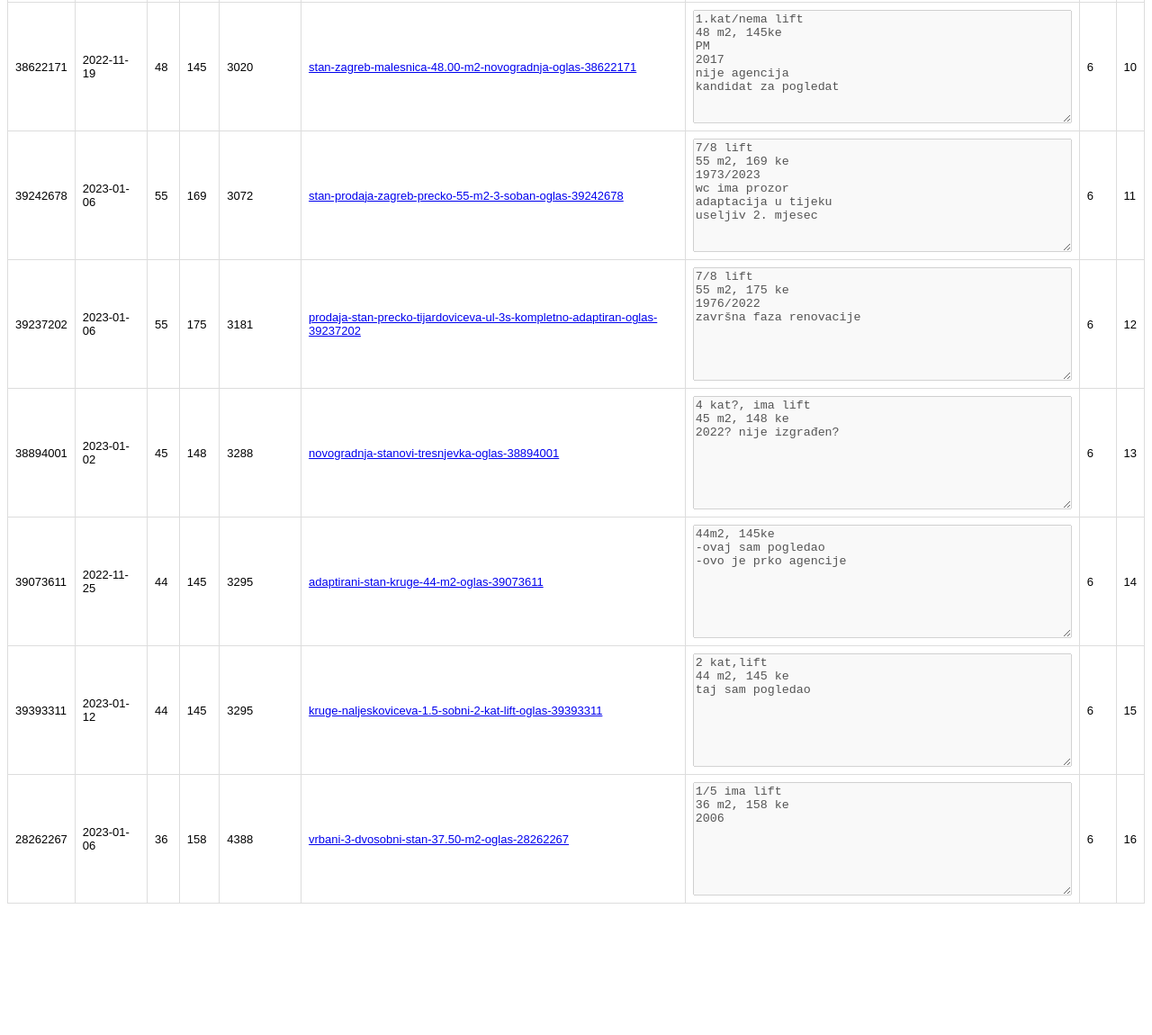
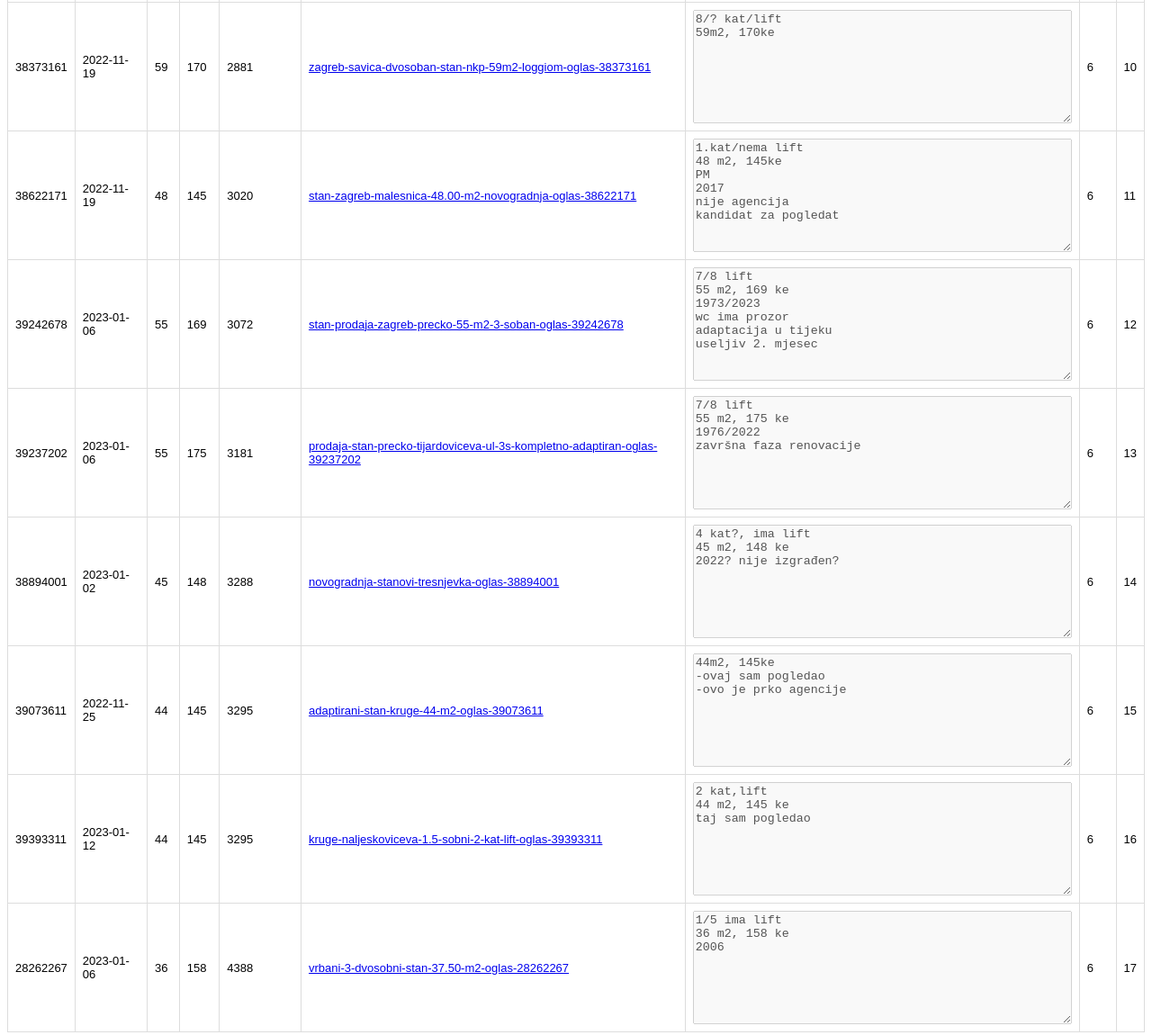
Before and after one commit to kecvir/kecvir.github.io, a plain HTML site: page 6.html in a window 1280 px wide. Shown: the part 1325-2475 px from the top of the page at 90% size. Before the commit the page ends 2337 px from the top, so only its background shows below. Drawn offline with Linux system fonts and the light colour scheme.

Commit message:
stan na savici prije posjete..

```diff
--- a/6.html
+++ b/6.html
@@ -82,9 +82,19 @@ document.addEventListener('DOMContentLoaded',()=>isOk());</script>
         <body>
             <table id="customers">
                 <thead><tr><th>id</th><th>et</th><th>m2</th><th>keur</th><th>eur_per_m2</th><th>link</th><th>comment</th><th>rate</th><th>rn</th></tr></thead>
-                <tbody><tr><td>38218314</td><td>2022-11-26</td><td>62</td><td>145</td><td>2338</td><td><a href="https://www.njuskalo.hr/nekretnine/prostrani-stan-balkonom-gajnice-atraktivno-oglas-38218314" target="_blank">prostrani-stan-balkonom-gajnice-atraktivno-oglas-38218314</a></td><td><textarea cols=50 rows=8 disabled>za pogledati
+                <tbody><tr><td>38180910</td><td>2022-11-26</td><td>62</td><td>145</td><td>2338</td><td><a href="https://www.njuskalo.hr/nekretnine/zagreb-gajnice-sigetje-ul-trosoban-stan-62-m2-loggia-oglas-38180910" target="_blank">zagreb-gajnice-sigetje-ul-trosoban-stan-62-m2-loggia-oglas-38180910</a></td><td><textarea cols=50 rows=8 disabled>isti kao prethodni
 8/9 kat, 2 lifta
 62 m2, 145ke
+postoji mogucnost namjestenja
+isti kao 38218314
+?/2021</textarea></td><td>6</td><td>1</td></tr><tr><td>39127539</td><td>2022-12-08</td><td>61</td><td>145</td><td>2377</td><td><a href="https://www.njuskalo.hr/nekretnine/zagreb-gajnice-trosobni-stan-8-kat-lift-oglas-39127539" target="_blank">zagreb-gajnice-trosobni-stan-8-kat-lift-oglas-39127539</a></td><td><textarea cols=50 rows=8 disabled>8/9, 2 lifta
+61 m2,145ke
+?/2022
+isti kao 38218314</textarea></td><td>6</td><td>2</td></tr><tr><td>39450983</td><td>2023-01-17</td><td>61</td><td>145</td><td>2377</td><td><a href="https://www.njuskalo.hr/nekretnine/prodaja-stan-gajnice-sigetje-2.5s-61m2-oglas-39450983" target="_blank">prodaja-stan-gajnice-sigetje-2.5s-61m2-oglas-39450983</a></td><td><textarea cols=50 rows=8 disabled>8/9 2 lifta
+61 m2, 145 ke
+1975/2022</textarea></td><td>6</td><td>3</td></tr><tr><td>38218314</td><td>2022-11-26</td><td>62</td><td>150</td><td>2419</td><td><a href="https://www.njuskalo.hr/nekretnine/prostrani-stan-balkonom-gajnice-atraktivno-oglas-38218314" target="_blank">prostrani-stan-balkonom-gajnice-atraktivno-oglas-38218314</a></td><td><textarea cols=50 rows=8 disabled>za pogledati
+8/9 kat, 2 lifta
+62 m2, 150ke
 postoji mogucnost namjestenja
 isti kao 38180910
 ?/2021
@@ -92,17 +102,7 @@ isti kao 38180910
 grunt:
 ZK uložak br. 37249, k.o. STENJEVEC
 kč 1004/6
-E-208  ili E-221 ako je Sigetje 22</textarea></td><td>6</td><td>1</td></tr><tr><td>38180910</td><td>2022-11-26</td><td>62</td><td>145</td><td>2338</td><td><a href="https://www.njuskalo.hr/nekretnine/zagreb-gajnice-sigetje-ul-trosoban-stan-62-m2-loggia-oglas-38180910" target="_blank">zagreb-gajnice-sigetje-ul-trosoban-stan-62-m2-loggia-oglas-38180910</a></td><td><textarea cols=50 rows=8 disabled>isti kao prethodni
-8/9 kat, 2 lifta
-62 m2, 145ke
-postoji mogucnost namjestenja
-isti kao 38218314
-?/2021</textarea></td><td>6</td><td>2</td></tr><tr><td>39127539</td><td>2022-12-08</td><td>61</td><td>145</td><td>2377</td><td><a href="https://www.njuskalo.hr/nekretnine/zagreb-gajnice-trosobni-stan-8-kat-lift-oglas-39127539" target="_blank">zagreb-gajnice-trosobni-stan-8-kat-lift-oglas-39127539</a></td><td><textarea cols=50 rows=8 disabled>8/9, 2 lifta
-61 m2,145ke
-?/2022
-isti kao 38218314</textarea></td><td>6</td><td>3</td></tr><tr><td>39450983</td><td>2023-01-17</td><td>61</td><td>145</td><td>2377</td><td><a href="https://www.njuskalo.hr/nekretnine/prodaja-stan-gajnice-sigetje-2.5s-61m2-oglas-39450983" target="_blank">prodaja-stan-gajnice-sigetje-2.5s-61m2-oglas-39450983</a></td><td><textarea cols=50 rows=8 disabled>8/9 2 lifta
-61 m2, 145 ke
-1975/2022</textarea></td><td>6</td><td>4</td></tr><tr><td>37847724</td><td>2022-11-26</td><td>62</td><td>150</td><td>2419</td><td><a href="https://www.njuskalo.hr/nekretnine/gajnice-ul-sigetje-62-m2-trosoban-stan-loggiom-8-kat-lift-oglas-37847724" target="_blank">gajnice-ul-sigetje-62-m2-trosoban-stan-loggiom-8-kat-lift-oglas-37847724</a></td><td><textarea cols=50 rows=8 disabled>8/9 kat, lift
+E-208  ili E-221 ako je Sigetje 22</textarea></td><td>6</td><td>4</td></tr><tr><td>37847724</td><td>2022-11-26</td><td>62</td><td>150</td><td>2419</td><td><a href="https://www.njuskalo.hr/nekretnine/gajnice-ul-sigetje-62-m2-trosoban-stan-loggiom-8-kat-lift-oglas-37847724" target="_blank">gajnice-ul-sigetje-62-m2-trosoban-stan-loggiom-8-kat-lift-oglas-37847724</a></td><td><textarea cols=50 rows=8 disabled>8/9 kat, lift
 62m2, 150ke
 1974/2022
 isti kao 38218314</textarea></td><td>6</td><td>5</td></tr><tr><td>39403812</td><td>2023-01-14</td><td>36</td><td>92</td><td>2555</td><td><a href="https://www.njuskalo.hr/nekretnine/stan-stenjevec-zagreb-36-m2-oglas-39403812" target="_blank">stan-stenjevec-zagreb-36-m2-oglas-39403812</a></td><td><textarea cols=50 rows=8 disabled>1 kat, nema lift
@@ -121,28 +121,29 @@ viseetazni?</textarea></td><td>6</td><td>7</td></tr><tr><td>39149704</td><td>202
 59 m2, 165ke
 1975/2012
 nije preko agencije
-kandidat za pogledat?</textarea></td><td>6</td><td>9</td></tr><tr><td>38622171</td><td>2022-11-19</td><td>48</td><td>145</td><td>3020</td><td><a href="https://www.njuskalo.hr/nekretnine/stan-zagreb-malesnica-48.00-m2-novogradnja-oglas-38622171" target="_blank">stan-zagreb-malesnica-48.00-m2-novogradnja-oglas-38622171</a></td><td><textarea cols=50 rows=8 disabled>1.kat/nema lift
+kandidat za pogledat?</textarea></td><td>6</td><td>9</td></tr><tr><td>38373161</td><td>2022-11-19</td><td>59</td><td>170</td><td>2881</td><td><a href="https://www.njuskalo.hr/nekretnine/zagreb-savica-dvosoban-stan-nkp-59m2-loggiom-oglas-38373161" target="_blank">zagreb-savica-dvosoban-stan-nkp-59m2-loggiom-oglas-38373161</a></td><td><textarea cols=50 rows=8 disabled>8/? kat/lift
+59m2, 170ke</textarea></td><td>6</td><td>10</td></tr><tr><td>38622171</td><td>2022-11-19</td><td>48</td><td>145</td><td>3020</td><td><a href="https://www.njuskalo.hr/nekretnine/stan-zagreb-malesnica-48.00-m2-novogradnja-oglas-38622171" target="_blank">stan-zagreb-malesnica-48.00-m2-novogradnja-oglas-38622171</a></td><td><textarea cols=50 rows=8 disabled>1.kat/nema lift
 48 m2, 145ke
 PM
 2017
 nije agencija
-kandidat za pogledat</textarea></td><td>6</td><td>10</td></tr><tr><td>39242678</td><td>2023-01-06</td><td>55</td><td>169</td><td>3072</td><td><a href="https://www.njuskalo.hr/nekretnine/stan-prodaja-zagreb-precko-55-m2-3-soban-oglas-39242678" target="_blank">stan-prodaja-zagreb-precko-55-m2-3-soban-oglas-39242678</a></td><td><textarea cols=50 rows=8 disabled>7/8 lift
+kandidat za pogledat</textarea></td><td>6</td><td>11</td></tr><tr><td>39242678</td><td>2023-01-06</td><td>55</td><td>169</td><td>3072</td><td><a href="https://www.njuskalo.hr/nekretnine/stan-prodaja-zagreb-precko-55-m2-3-soban-oglas-39242678" target="_blank">stan-prodaja-zagreb-precko-55-m2-3-soban-oglas-39242678</a></td><td><textarea cols=50 rows=8 disabled>7/8 lift
 55 m2, 169 ke
 1973/2023
 wc ima prozor
 adaptacija u tijeku
-useljiv 2. mjesec</textarea></td><td>6</td><td>11</td></tr><tr><td>39237202</td><td>2023-01-06</td><td>55</td><td>175</td><td>3181</td><td><a href="https://www.njuskalo.hr/nekretnine/prodaja-stan-precko-tijardoviceva-ul-3s-kompletno-adaptiran-oglas-39237202" target="_blank">prodaja-stan-precko-tijardoviceva-ul-3s-kompletno-adaptiran-oglas-39237202</a></td><td><textarea cols=50 rows=8 disabled>7/8 lift
+useljiv 2. mjesec</textarea></td><td>6</td><td>12</td></tr><tr><td>39237202</td><td>2023-01-06</td><td>55</td><td>175</td><td>3181</td><td><a href="https://www.njuskalo.hr/nekretnine/prodaja-stan-precko-tijardoviceva-ul-3s-kompletno-adaptiran-oglas-39237202" target="_blank">prodaja-stan-precko-tijardoviceva-ul-3s-kompletno-adaptiran-oglas-39237202</a></td><td><textarea cols=50 rows=8 disabled>7/8 lift
 55 m2, 175 ke
 1976/2022
-završna faza renovacije</textarea></td><td>6</td><td>12</td></tr><tr><td>38894001</td><td>2023-01-02</td><td>45</td><td>148</td><td>3288</td><td><a href="https://www.njuskalo.hr/nekretnine/novogradnja-stanovi-tresnjevka-oglas-38894001" target="_blank">novogradnja-stanovi-tresnjevka-oglas-38894001</a></td><td><textarea cols=50 rows=8 disabled>4 kat?, ima lift
+završna faza renovacije</textarea></td><td>6</td><td>13</td></tr><tr><td>38894001</td><td>2023-01-02</td><td>45</td><td>148</td><td>3288</td><td><a href="https://www.njuskalo.hr/nekretnine/novogradnja-stanovi-tresnjevka-oglas-38894001" target="_blank">novogradnja-stanovi-tresnjevka-oglas-38894001</a></td><td><textarea cols=50 rows=8 disabled>4 kat?, ima lift
 45 m2, 148 ke
-2022? nije izgrađen?</textarea></td><td>6</td><td>13</td></tr><tr><td>39073611</td><td>2022-11-25</td><td>44</td><td>145</td><td>3295</td><td><a href="https://www.njuskalo.hr/nekretnine/adaptirani-stan-kruge-44-m2-oglas-39073611" target="_blank">adaptirani-stan-kruge-44-m2-oglas-39073611</a></td><td><textarea cols=50 rows=8 disabled>44m2, 145ke
+2022? nije izgrađen?</textarea></td><td>6</td><td>14</td></tr><tr><td>39073611</td><td>2022-11-25</td><td>44</td><td>145</td><td>3295</td><td><a href="https://www.njuskalo.hr/nekretnine/adaptirani-stan-kruge-44-m2-oglas-39073611" target="_blank">adaptirani-stan-kruge-44-m2-oglas-39073611</a></td><td><textarea cols=50 rows=8 disabled>44m2, 145ke
 -ovaj sam pogledao
--ovo je prko agencije</textarea></td><td>6</td><td>14</td></tr><tr><td>39393311</td><td>2023-01-12</td><td>44</td><td>145</td><td>3295</td><td><a href="https://www.njuskalo.hr/nekretnine/kruge-naljeskoviceva-1.5-sobni-2-kat-lift-oglas-39393311" target="_blank">kruge-naljeskoviceva-1.5-sobni-2-kat-lift-oglas-39393311</a></td><td><textarea cols=50 rows=8 disabled>2 kat,lift
+-ovo je prko agencije</textarea></td><td>6</td><td>15</td></tr><tr><td>39393311</td><td>2023-01-12</td><td>44</td><td>145</td><td>3295</td><td><a href="https://www.njuskalo.hr/nekretnine/kruge-naljeskoviceva-1.5-sobni-2-kat-lift-oglas-39393311" target="_blank">kruge-naljeskoviceva-1.5-sobni-2-kat-lift-oglas-39393311</a></td><td><textarea cols=50 rows=8 disabled>2 kat,lift
 44 m2, 145 ke
-taj sam pogledao</textarea></td><td>6</td><td>15</td></tr><tr><td>28262267</td><td>2023-01-06</td><td>36</td><td>158</td><td>4388</td><td><a href="https://www.njuskalo.hr/nekretnine/vrbani-3-dvosobni-stan-37.50-m2-oglas-28262267" target="_blank">vrbani-3-dvosobni-stan-37.50-m2-oglas-28262267</a></td><td><textarea cols=50 rows=8 disabled>1/5 ima lift
+taj sam pogledao</textarea></td><td>6</td><td>16</td></tr><tr><td>28262267</td><td>2023-01-06</td><td>36</td><td>158</td><td>4388</td><td><a href="https://www.njuskalo.hr/nekretnine/vrbani-3-dvosobni-stan-37.50-m2-oglas-28262267" target="_blank">vrbani-3-dvosobni-stan-37.50-m2-oglas-28262267</a></td><td><textarea cols=50 rows=8 disabled>1/5 ima lift
 36 m2, 158 ke
-2006</textarea></td><td>6</td><td>16</td></tr></tbody>
+2006</textarea></td><td>6</td><td>17</td></tr></tbody>
             </table>
         </body>
     </html>
```
